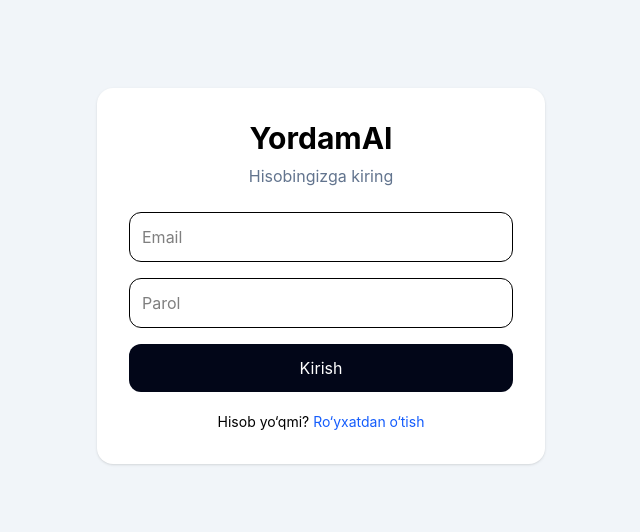
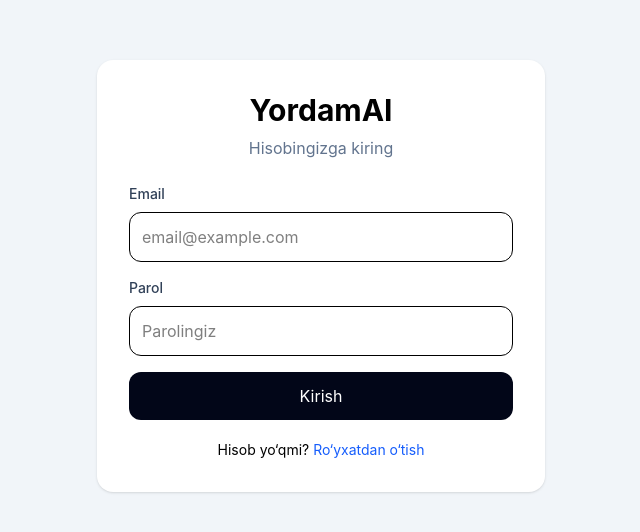
Before and after one commit to ostonovdilaver74-png/YordamAI, a React (Vite) app in the folder client/: page /login in a window 1280 px wide. Shown: the part 124-656 px from the top of the page, without its empty margins (319-959 px from the left). Built offline with nearby package versions, Linux system fonts and the light colour scheme.

Commit message:
fix: login error handling

```diff
--- a/client/src/pages/Login.jsx
+++ b/client/src/pages/Login.jsx
@@ -12,50 +12,145 @@ function Login() {
   });
 
   const [error, setError] = useState("");
+  const [submitting, setSubmitting] = useState(false);
 
-  const handleSubmit = async (e) => {
-    e.preventDefault();
+  const handleChange = (event) => {
+    const { name, value } = event.target;
+
+    setForm((previousForm) => ({
+      ...previousForm,
+      [name]: value,
+    }));
+  };
+
+  const handleSubmit = async (event) => {
+    event.preventDefault();
+
+    if (submitting) {
+      return;
+    }
+
     setError("");
 
-    const result = await login(form);
+    const email = form.email.trim().toLowerCase();
+    const password = form.password;
 
-    if (result.token) {
-      navigate("/");
-    } else {
-      setError(result.message || "Kirishda xatolik");
+    if (!email || !password) {
+      setError("Email va parolni kiriting");
+      return;
+    }
+
+    setSubmitting(true);
+
+    try {
+      const result = await login({
+        email,
+        password,
+      });
+
+      if (result?.token) {
+        navigate("/", {
+          replace: true,
+        });
+        return;
+      }
+
+      setError(
+        result?.message || "Kirishda xatolik yuz berdi"
+      );
+    } catch (requestError) {
+      console.error("LOGIN FRONTEND XATOSI:", requestError);
+
+      setError(
+        requestError?.message ||
+          "Server bilan bog‘lanishda xatolik yuz berdi"
+      );
+    } finally {
+      setSubmitting(false);
     }
   };
 
   return (
-    <div className="min-h-screen flex items-center justify-center bg-slate-100 px-4">
-      <form onSubmit={handleSubmit} className="w-full max-w-md bg-white p-8 rounded-2xl shadow">
-        <h1 className="text-3xl font-bold mb-2 text-center">YordamAI</h1>
-        <p className="text-center text-slate-500 mb-6">Hisobingizga kiring</p>
+    <div className="min-h-screen flex items-center justify-center bg-slate-100 px-4 py-8">
+      <form
+        onSubmit={handleSubmit}
+        className="w-full max-w-md rounded-2xl bg-white p-8 shadow"
+      >
+        <h1 className="mb-2 text-center text-3xl font-bold">
+          YordamAI
+        </h1>
 
-        {error && <div className="mb-4 bg-red-100 text-red-600 p-3 rounded-xl">{error}</div>}
+        <p className="mb-6 text-center text-slate-500">
+          Hisobingizga kiring
+        </p>
+
+        {error && (
+          <div
+            role="alert"
+            className="mb-4 rounded-xl bg-red-100 p-3 text-red-700"
+          >
+            {error}
+          </div>
+        )}
+
+        <label
+          htmlFor="login-email"
+          className="mb-2 block text-sm font-medium text-slate-700"
+        >
+          Email
+        </label>
 
         <input
+          id="login-email"
+          name="email"
           type="email"
-          placeholder="Email"
-          className="w-full mb-4 p-3 border rounded-xl"
+          inputMode="email"
+          autoCapitalize="none"
+          autoComplete="email"
+          placeholder="email@example.com"
+          className="mb-4 w-full rounded-xl border p-3 outline-none focus:border-blue-500"
           value={form.email}
-          onChange={(e) => setForm({ ...form, email: e.target.value })}
+          onChange={handleChange}
+          disabled={submitting}
+          required
         />
 
+        <label
+          htmlFor="login-password"
+          className="mb-2 block text-sm font-medium text-slate-700"
+        >
+          Parol
+        </label>
+
         <input
+          id="login-password"
+          name="password"
           type="password"
-          placeholder="Parol"
-          className="w-full mb-4 p-3 border rounded-xl"
+          autoComplete="current-password"
+          placeholder="Parolingiz"
+          className="mb-4 w-full rounded-xl border p-3 outline-none focus:border-blue-500"
           value={form.password}
-          onChange={(e) => setForm({ ...form, password: e.target.value })}
+          onChange={handleChange}
+          disabled={submitting}
+          required
         />
 
-        <button className="w-full bg-slate-950 text-white p-3 rounded-xl">
-          Kirish
+        <button
+          type="submit"
+          disabled={submitting}
+          className="w-full rounded-xl bg-slate-950 p-3 text-white disabled:cursor-not-allowed disabled:opacity-60"
+        >
+          {submitting ? "Kirilmoqda..." : "Kirish"}
         </button>
 
-        <p className="text-center mt-5 text-sm">
-          Hisob yo‘qmi? <Link className="text-blue-600" to="/register">Ro‘yxatdan o‘tish</Link>
+        <p className="mt-5 text-center text-sm">
+          Hisob yo‘qmi?{" "}
+          <Link
+            className="text-blue-600 hover:underline"
+            to="/register"
+          >
+            Ro‘yxatdan o‘tish
+          </Link>
         </p>
       </form>
     </div>
--- a/client/src/services/authService.js
+++ b/client/src/services/authService.js
@@ -1,4 +1,4 @@
-const DEFAULT_API_BASE_URL ="https://yordamai-production.up.railway.app/api"
+const DEFAULT_API_BASE_URL ="https://yordamai-production.up.railway.app/api";
 
 const API_BASE_URL = String(
   import.meta.env.VITE_API_URL || DEFAULT_API_BASE_URL
```
